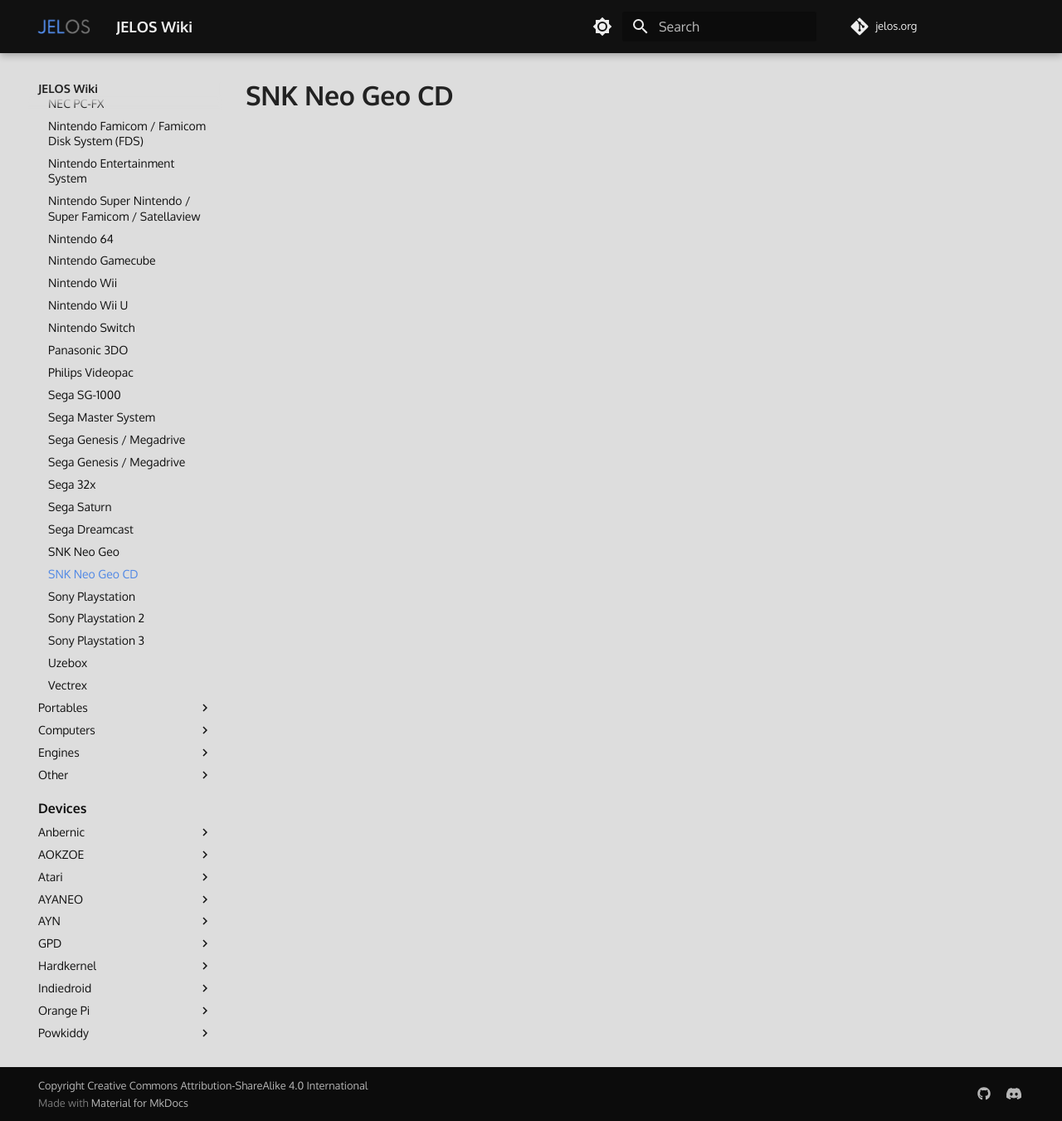
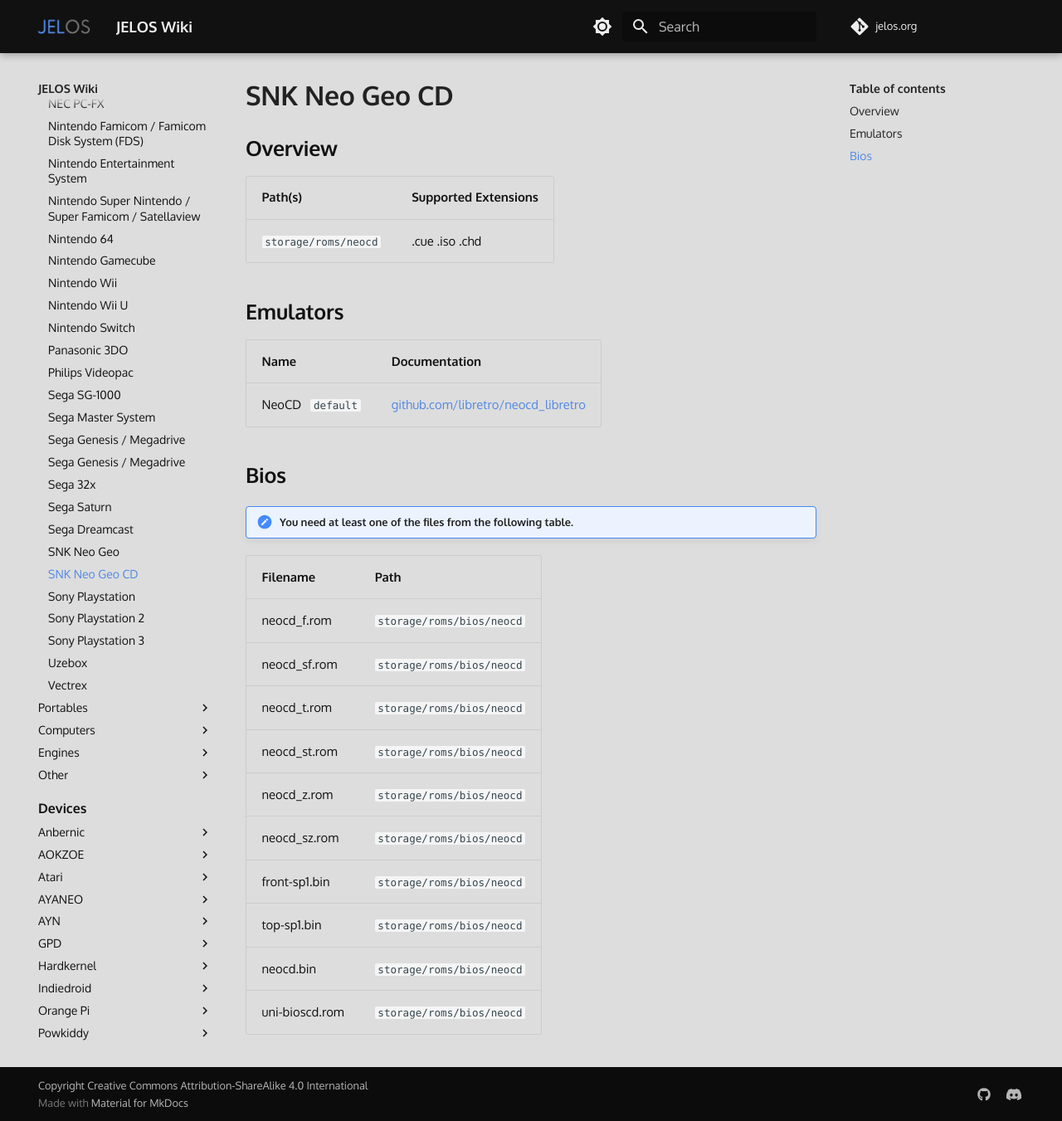
Before and after one commit to wbrawner/jelos.org, an MkDocs documentation site: the page built from docs/systems/neogeocd.md, in a window 1280 px wide and 1351 px high. Shown: the whole window at 83% size. Built offline with MkDocs 1.6.1 and Material for MkDocs 9.7.7, drawn with Linux system fonts in a browser that asks for light colours; some web fonts are replaced; comment, search, counter and statistics services are not loaded.

Commit message:
systems documentation
added neocd, ps2

```diff
--- a/docs/systems/neogeocd.md
+++ b/docs/systems/neogeocd.md
@@ -1 +1,30 @@
 # SNK Neo Geo CD
+
+## Overview
+
+| Path(s) | Supported Extensions |
+| --- | --- |
+| `storage/roms/neocd` | .cue .iso .chd |
+
+## Emulators
+
+| Name | Documentation |
+| --- | --- |
+| NeoCD &nbsp; `default` | [github.com/libretro/neocd_libretro](https://github.com/libretro/neocd_libretro) |
+
+## Bios
+
+!!! note "You need at least one of the files from the following table."
+
+| Filename | Path |
+| --- | --- |
+| neocd_f.rom | `storage/roms/bios/neocd` |
+| neocd_sf.rom | `storage/roms/bios/neocd` |
+| neocd_t.rom | `storage/roms/bios/neocd` |
+| neocd_st.rom | `storage/roms/bios/neocd` |
+| neocd_z.rom | `storage/roms/bios/neocd` |
+| neocd_sz.rom | `storage/roms/bios/neocd` |
+| front-sp1.bin | `storage/roms/bios/neocd` |
+| top-sp1.bin | `storage/roms/bios/neocd` |
+| neocd.bin | `storage/roms/bios/neocd` |
+| uni-bioscd.rom | `storage/roms/bios/neocd` |
```
Also changed, not shown: docs/systems/ps2.md (+23 -0 lines).
